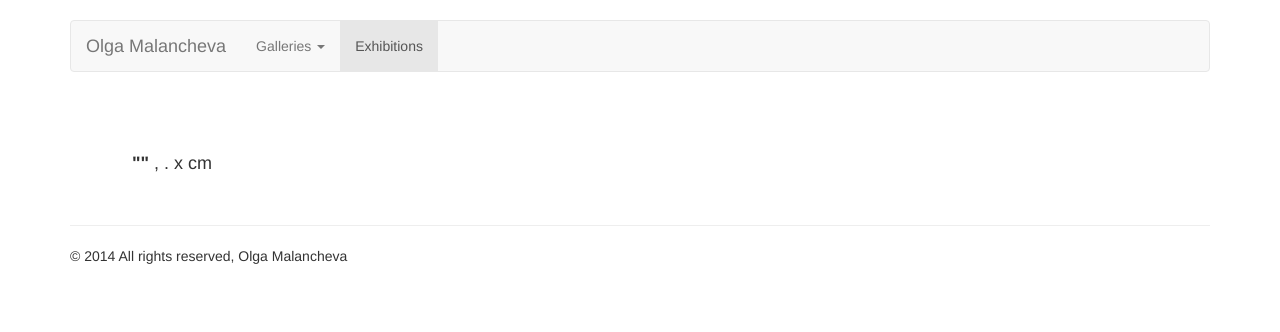
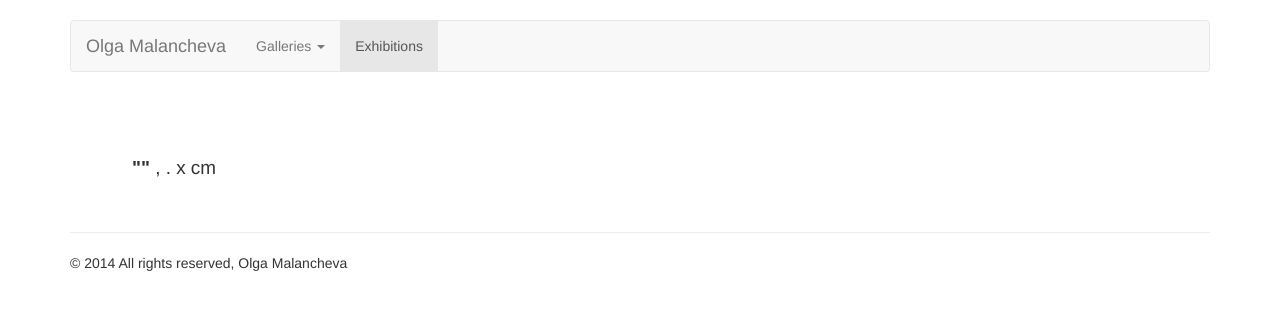
Before and after one commit to hombit/olgart, a Django app: template paintings/templates/paintings/painting_detail.html in a window 1280 px wide. Shown: the top 332 px of the page. Run offline with Django 3.2, Linux system fonts and the light colour scheme; the template is opened without the code that fills it, so the values that code supplies are empty; some libraries are stand-ins or nearby versions.

Commit message:
Enlarge description font

```diff
--- a/paintings/templates/paintings/painting_detail.html
+++ b/paintings/templates/paintings/painting_detail.html
@@ -43,7 +43,7 @@
 				<td>
 				</td>
 				<td>
-					<h4 class="painting-description">
+					<p class="painting-description">
 						{% trans painting.title as title %}
 						{% trans painting.surface as surface %}
 						{% blocktrans with t=title|capfirst %}<b>"{{ t }}"</b>{% endblocktrans %}
@@ -53,7 +53,7 @@
 							<br />
 							{% trans "In a private collection" %}
 						{% endif %}
-					</h4>
+					</p>
 				</td>
 				<td>
 				</td>
--- a/static/css/painting.css
+++ b/static/css/painting.css
@@ -20,5 +20,6 @@
 	width: 90%;
 }
 .painting-description{
+	font-size: 135%;
 	margin-top: 15px;
 }
```
